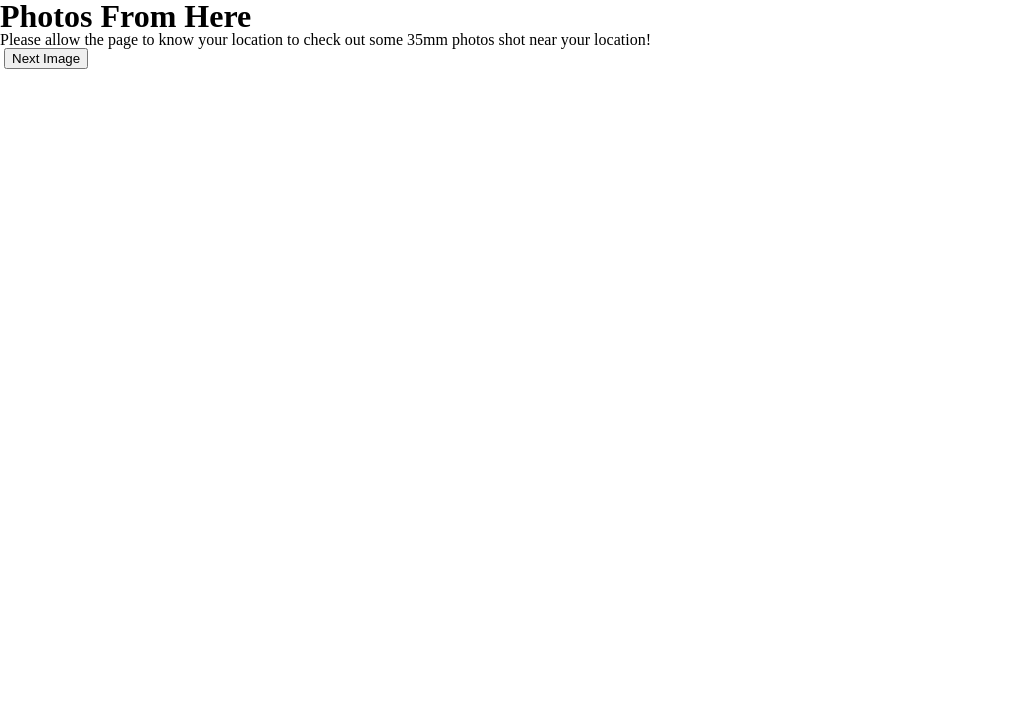
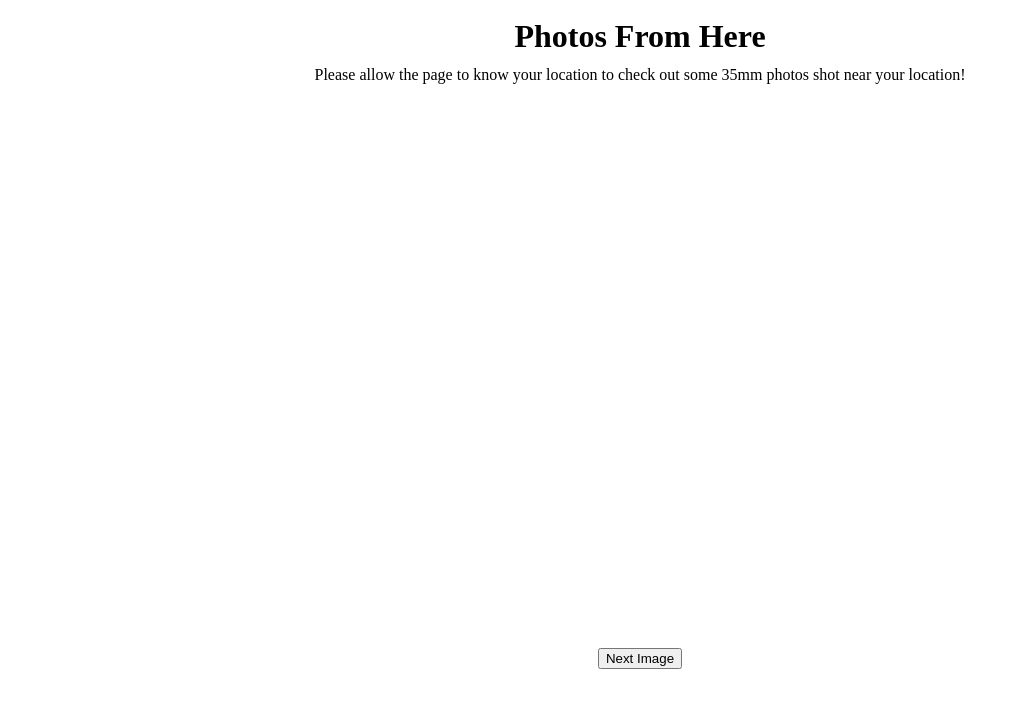
Before and after one commit to josephdubon/photos-from-here, a plain HTML site: page index.html in a window 1280 px wide. Shown: the whole page, without its empty margins (0-1027 px from the left). Drawn offline with Linux system fonts and the light colour scheme.

Commit message:
Added some CSS styles to the program.

```diff
--- a/css/style.css
+++ b/css/style.css
@@ -136,3 +136,27 @@ table {
     border-collapse: collapse;
     border-spacing: 0;
 }
+
+/* Start Here */
+
+body {
+    display: flex;
+    flex-flow: column nowrap;
+    justify-content: center;
+    align-items: center;
+    align-content: space-around;
+    padding: 15px;
+    margin: 5px;
+}
+
+#photoContainer {
+    flex-grow: 1;
+    flex-basis: 0;
+    height: 500px;
+    margin: 15px 0;
+}
+
+img {
+    height: 500px;
+    margin: 25px;
+}
```
